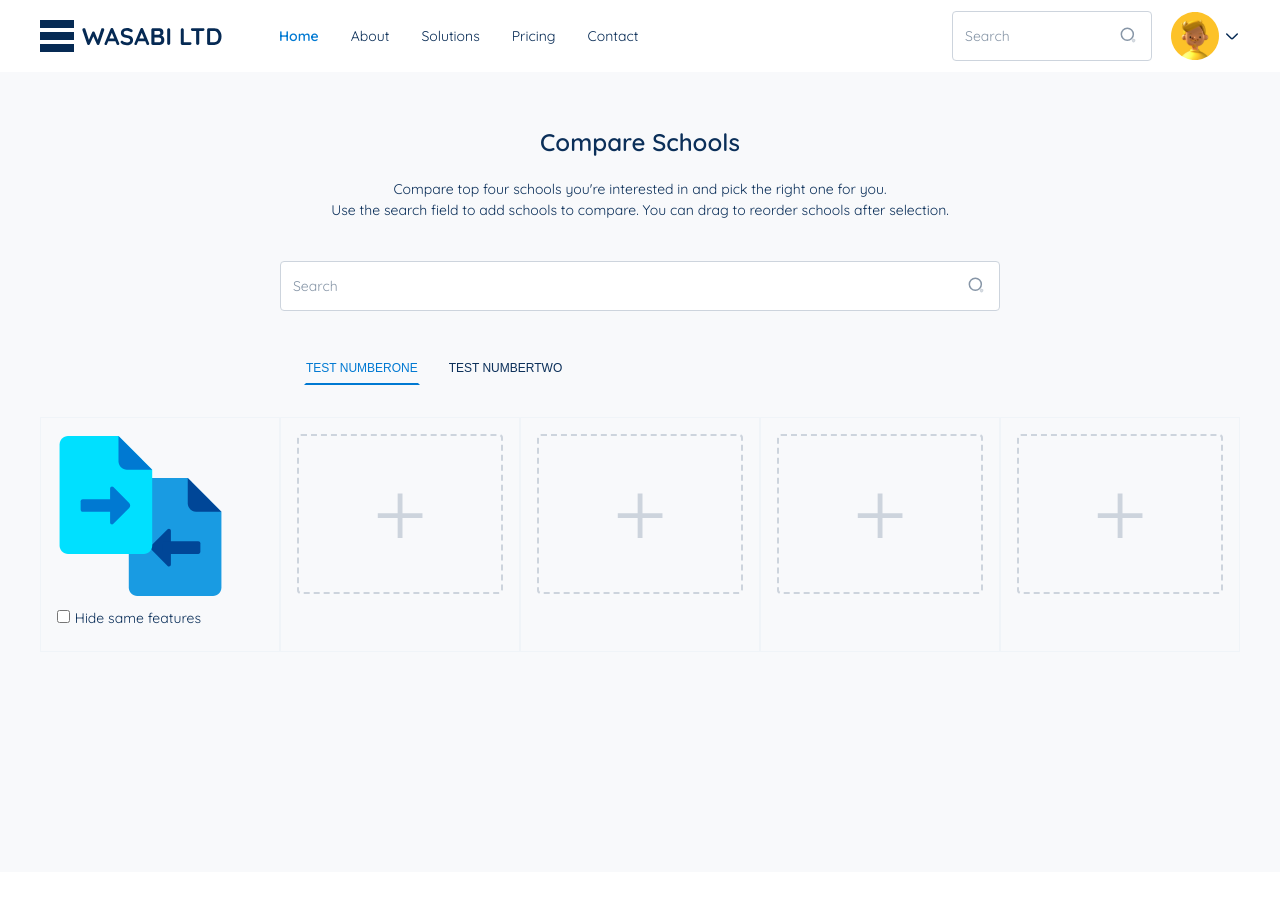
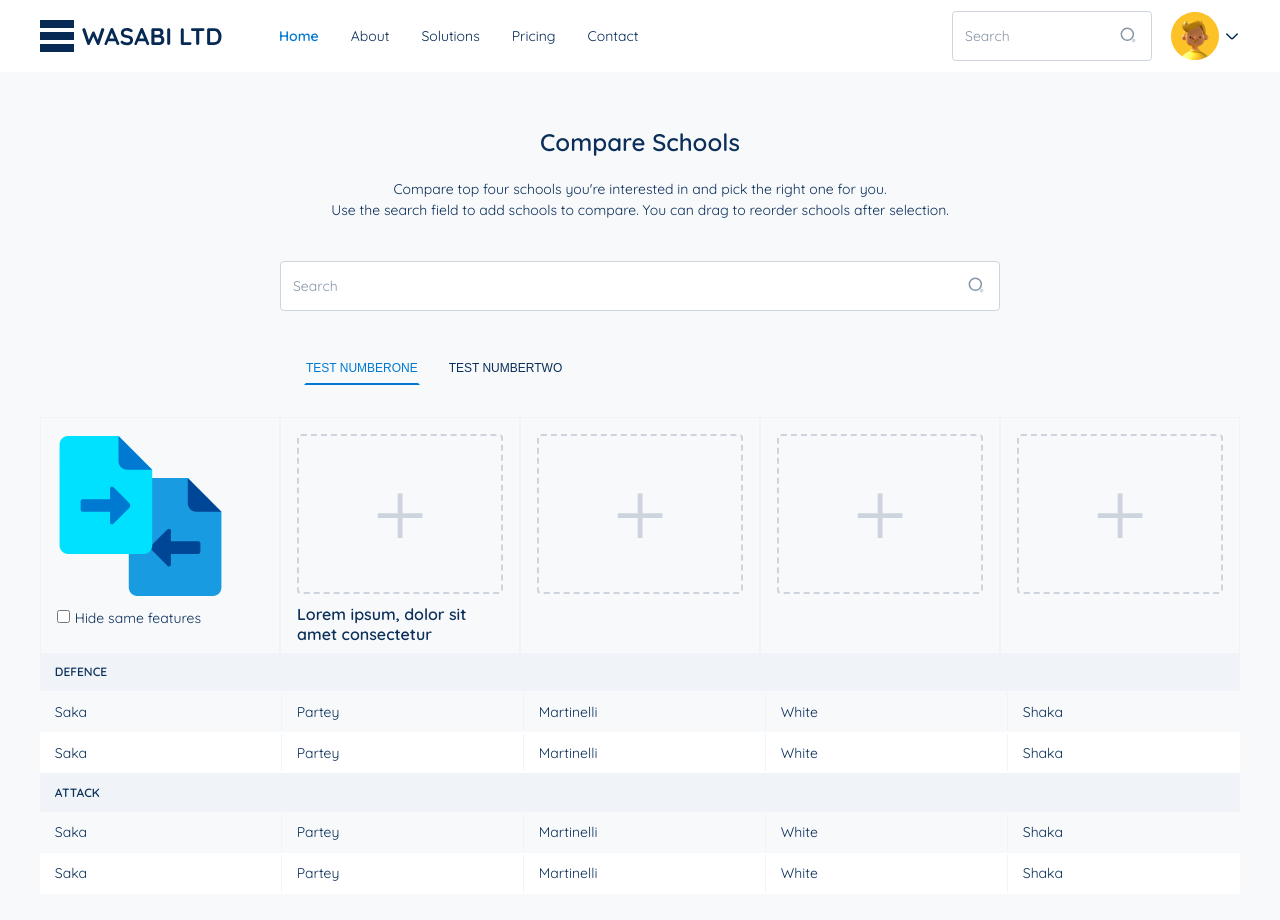
Before and after one commit to MayorErnest/wasabi-ui-assessment, a Next.js app: page / in a window 1280 px wide. Shown: the top 920 px of the page. Before the commit the page ends 872 px from the top, so only its background shows below. Built offline with nearby package versions, Linux system fonts and the light colour scheme.

Commit message:
--feat: complete table UI

```diff
--- a/components/comparisonTable/index.tsx
+++ b/components/comparisonTable/index.tsx
@@ -8,6 +8,11 @@ type StyledButtonProp = {
 
 type StyledComparisonHeaderBoxImageConProp = {
 	isBorderLess?: boolean;
+};
+
+type StyledRowProps = {
+	isOdd?: boolean;
+	isEven?: boolean;
 };
 
 export const ComparisonTable = () => {
@@ -55,9 +60,9 @@ export const ComparisonTable = () => {
 								style={{ width: "100%", objectFit:"contain" }}
 							/> */}
 						</StyledComparisonHeaderBoxImageCon>
-						{/* <StyledComparisonHeaderBoxTitle>
+						<StyledComparisonHeaderBoxTitle>
 							Lorem ipsum, dolor sit amet consectetur
-						</StyledComparisonHeaderBoxTitle> */}
+						</StyledComparisonHeaderBoxTitle>
 					</StyledComparisonTableMainHeaderBox>
 					<StyledComparisonTableMainHeaderBox>
 						<StyledComparisonHeaderBoxImageCon />
@@ -69,6 +74,42 @@ export const ComparisonTable = () => {
 						<StyledComparisonHeaderBoxImageCon />
 					</StyledComparisonTableMainHeaderBox>
 				</StyledComparisonTableMainHeader>
+				<StyledTable>
+					<StyledTableRow>
+						<StyledTableHeader>Defence</StyledTableHeader>
+					</StyledTableRow>
+					<StyledTableRow isOdd>
+						<StyledTableData>Saka</StyledTableData>
+						<StyledTableData>Partey</StyledTableData>
+						<StyledTableData>Martinelli</StyledTableData>
+						<StyledTableData>White</StyledTableData>
+						<StyledTableData>Shaka</StyledTableData>
+					</StyledTableRow>
+					<StyledTableRow isEven>
+						<StyledTableData>Saka</StyledTableData>
+						<StyledTableData>Partey</StyledTableData>
+						<StyledTableData>Martinelli</StyledTableData>
+						<StyledTableData>White</StyledTableData>
+						<StyledTableData>Shaka</StyledTableData>
+					</StyledTableRow>
+					<StyledTableRow>
+						<StyledTableHeader>Attack</StyledTableHeader>
+					</StyledTableRow>
+					<StyledTableRow isOdd>
+						<StyledTableData>Saka</StyledTableData>
+						<StyledTableData>Partey</StyledTableData>
+						<StyledTableData>Martinelli</StyledTableData>
+						<StyledTableData>White</StyledTableData>
+						<StyledTableData>Shaka</StyledTableData>
+					</StyledTableRow>
+					<StyledTableRow isEven>
+						<StyledTableData>Saka</StyledTableData>
+						<StyledTableData>Partey</StyledTableData>
+						<StyledTableData>Martinelli</StyledTableData>
+						<StyledTableData>White</StyledTableData>
+						<StyledTableData>Shaka</StyledTableData>
+					</StyledTableRow>
+				</StyledTable>
 			</StyledComparisonTableMain>
 		</StyledComparisonTable>
 	);
@@ -133,6 +174,7 @@ const StyledComparisonTableMainHeader = styled.div`
 		5,
 		calc(${(props) => props.theme["--wasabi-max-width"]} / 5)
 	);
+	margin-bottom: -1rem;
 	overflow-x: scroll;
 	&::-webkit-scrollbar {
 		width: 0rem;
@@ -200,3 +242,50 @@ const StyledLabel = styled.label`
 	color: ${(props) => props.theme["--wasabi-blue-200"]};
 	margin-left: 0.3rem;
 `;
+
+const StyledTable = styled.table`
+	display: inline-block;
+	overflow-x: scroll;
+	background: ${(props) => props.theme["--wasabi-gray-100"]};
+	width: 100%;
+	&::-webkit-scrollbar {
+		width: 0rem;
+	}
+	&::-webkit-scrollbar-track {
+		background: none;
+	}
+	&::-webkit-scrollbar-thumb {
+		background: none;
+	}
+	&::-webkit-scrollbar-thumb:hover {
+		background: none;
+	}
+`;
+
+const StyledTableHeader = styled.th`
+	font-size: 0.75rem;
+	font-weight: 600;
+	color: ${(props) => props.theme["--wasabi-blue-200"]};
+	text-transform: uppercase;
+	padding: 0.6rem 0.8rem;
+`;
+
+const StyledTableRow = styled.tr<StyledRowProps>`
+	background: ${(props) =>
+		props.isEven
+			? props.theme["--wasabi-white"]
+			: props.isOdd
+			? props.theme["--wasabi-gray-50"]
+			: ""};
+	display: inline-block;
+	overflow-x: scroll;
+`;
+
+const StyledTableData = styled.td`
+	background: inherit;
+	font-size: 0.875rem;
+	color: ${(props) => props.theme["--wasabi-blue-200"]};
+	padding: 0.6rem 0.8rem;
+	min-width: calc(${(props) => props.theme["--wasabi-max-width"]} / 5);
+	border-right: 1px solid ${(props) => props.theme["--wasabi-gray-100"]};
+`;
```
